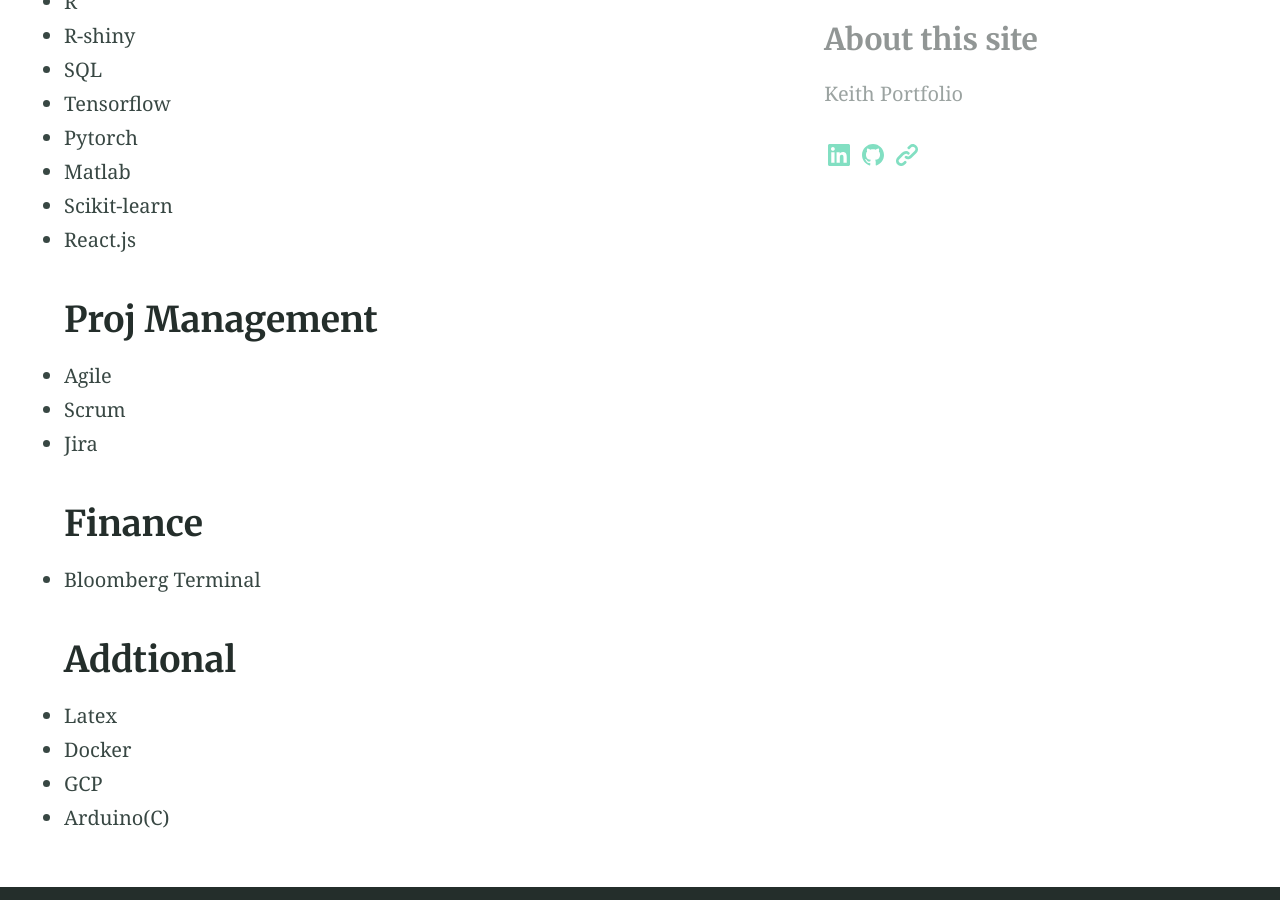
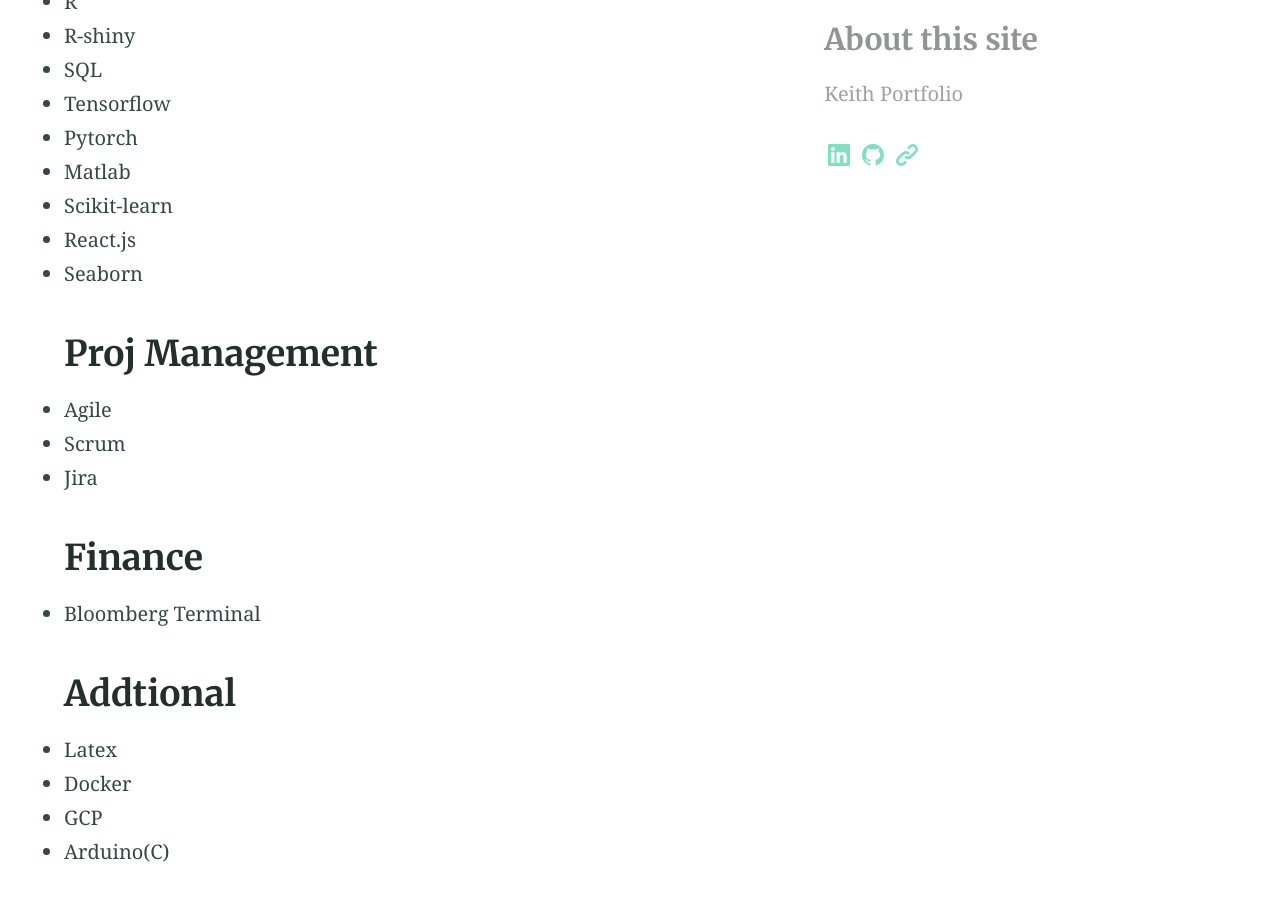
Before and after one commit to silentfatez/silentfatez.github.io, a Jekyll site: the page built from skills.md, in a window 1280 px wide and 900 px high, scrolled down 781 px. Built offline with Jekyll 4.4.1, drawn with Linux system fonts in a browser that asks for light colours.

Commit message:
updated resume

```diff
--- a/skills.md
+++ b/skills.md
@@ -19,6 +19,7 @@ aside: true
 * Matlab
 * Scikit-learn
 * React.js
+* Seaborn
 
 ## Proj Management
 * Agile
```
Also changed, not shown: 1 other file.
